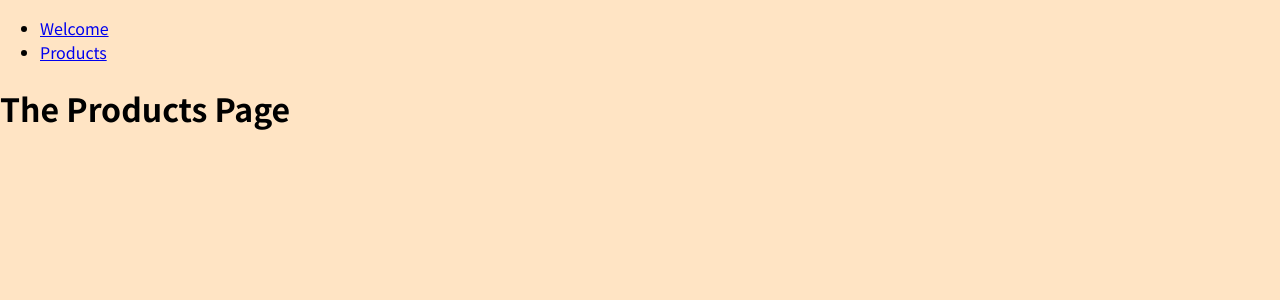
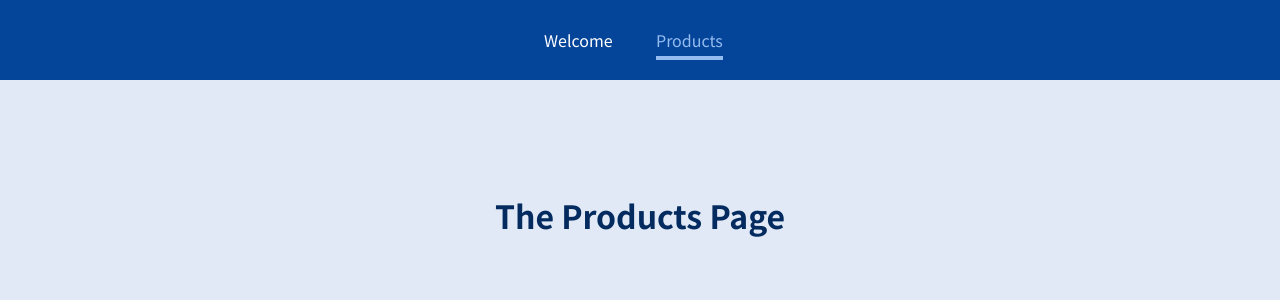
Before and after one commit to Suxrob9966/multi-page-with-react-router, a React (Create React App) app: page /products in a window 1280 px wide. Shown: the top 300 px of the page. Built offline with nearby package versions, Linux system fonts and the light colour scheme.

Commit message:
using NavLinks

```diff
--- a/src/components/MainHeader.js
+++ b/src/components/MainHeader.js
@@ -1,15 +1,21 @@
-import { Link } from "react-router-dom";
+import { NavLink } from "react-router-dom";
+import classes from "./MainHeader.module.css";
+// Link is needed to avoid sending a new request every time ehen we want to navigate to another page
 
 const MainHeader = () => {
   return (
-    <header>
+    <header className={classes.header}>
       <nav>
         <ul>
           <li>
-            <Link to="/welcome">Welcome</Link>
+            <NavLink activeClassName={classes.active} to="/welcome">
+              Welcome
+            </NavLink>
           </li>
           <li>
-            <Link to="/products">Products</Link>
+            <NavLink activeClassName={classes.active} to="/products">
+              Products
+            </NavLink>
           </li>
         </ul>
       </nav>
--- /dev/null
+++ b/src/components/MainHeader.module.css
@@ -0,0 +1,38 @@
+.header {
+    width: 100%;
+    height: 5rem;
+    background-color: #044599;
+    padding: 0 10%;
+  }
+
+  .header nav {
+    height: 100%;
+  }
+
+  .header ul {
+    height: 100%;
+    list-style: none;
+    display: flex;
+    padding: 0;
+    margin: 0;
+    align-items: center;
+    justify-content: center;
+  }
+
+  .header li {
+    margin: 0 1rem;
+    width: 5rem;
+  }
+
+  .header a {
+    color: white;
+    text-decoration: none;
+  }
+
+  .header a:hover,
+  .header a:active,
+  .header a.active {
+    color: #95bcf0;
+    padding-bottom: 0.25rem;
+    border-bottom: 4px solid #95bcf0;
+  }
--- a/src/index.css
+++ b/src/index.css
@@ -1,14 +1,26 @@
-@import url("https://fonts.googleapis.com/css2?family=Noto+Sans+JP:wght@400;700&display=swap");
+@import url('https://fonts.googleapis.com/css2?family=Noto+Sans+JP:wght@400;700&display=swap');
 
 * {
   box-sizing: border-box;
 }
 
 html {
-  font-family: "Noto Sans JP", sans-serif;
+  font-family: 'Noto Sans JP', sans-serif;
 }
 
 body {
   margin: 0;
-  background-color: bisque;
+  background-color: #e0e9f5;
 }
+
+main {
+  margin-top: 7rem;
+  text-align: center;
+}
+
+h1,
+h2,
+h3,
+p {
+  color: #042b5f;
+}
```
Also changed, not shown: 1 other file (tests, documents, lock files or other folders).
